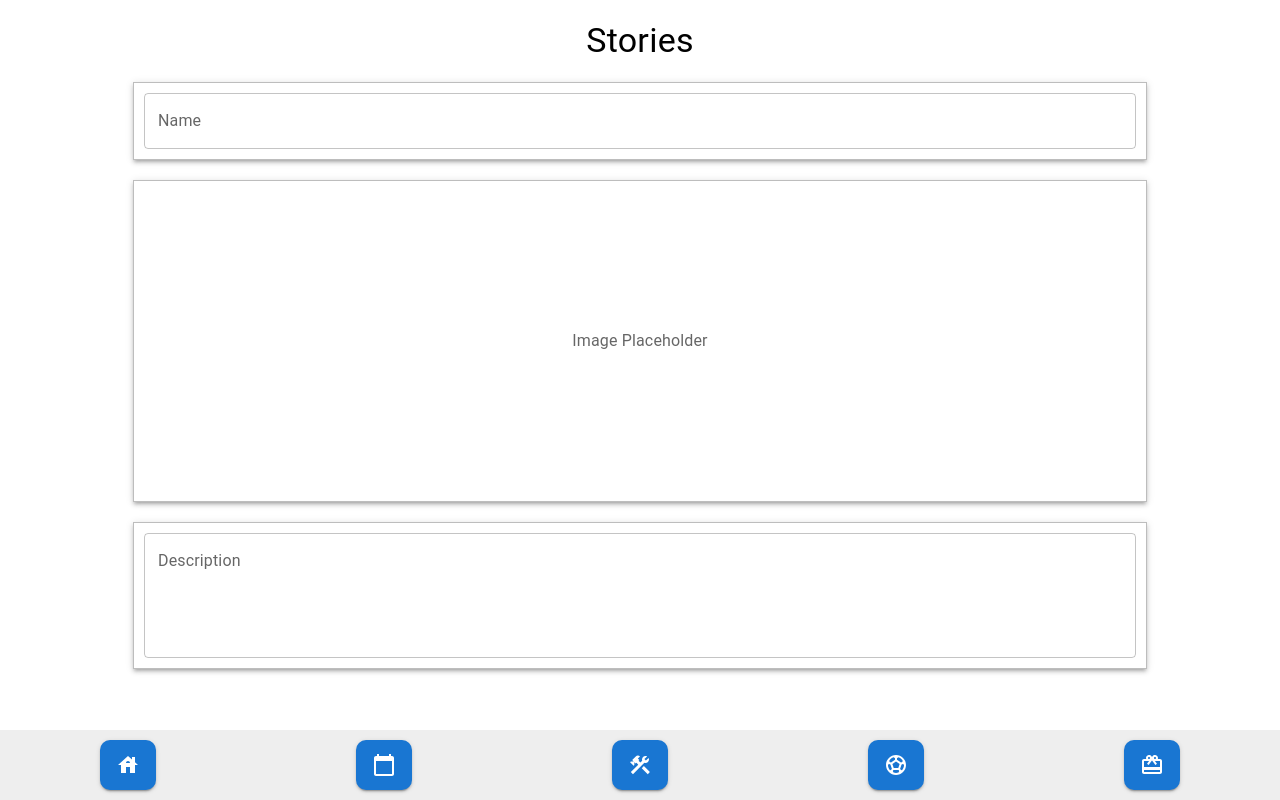
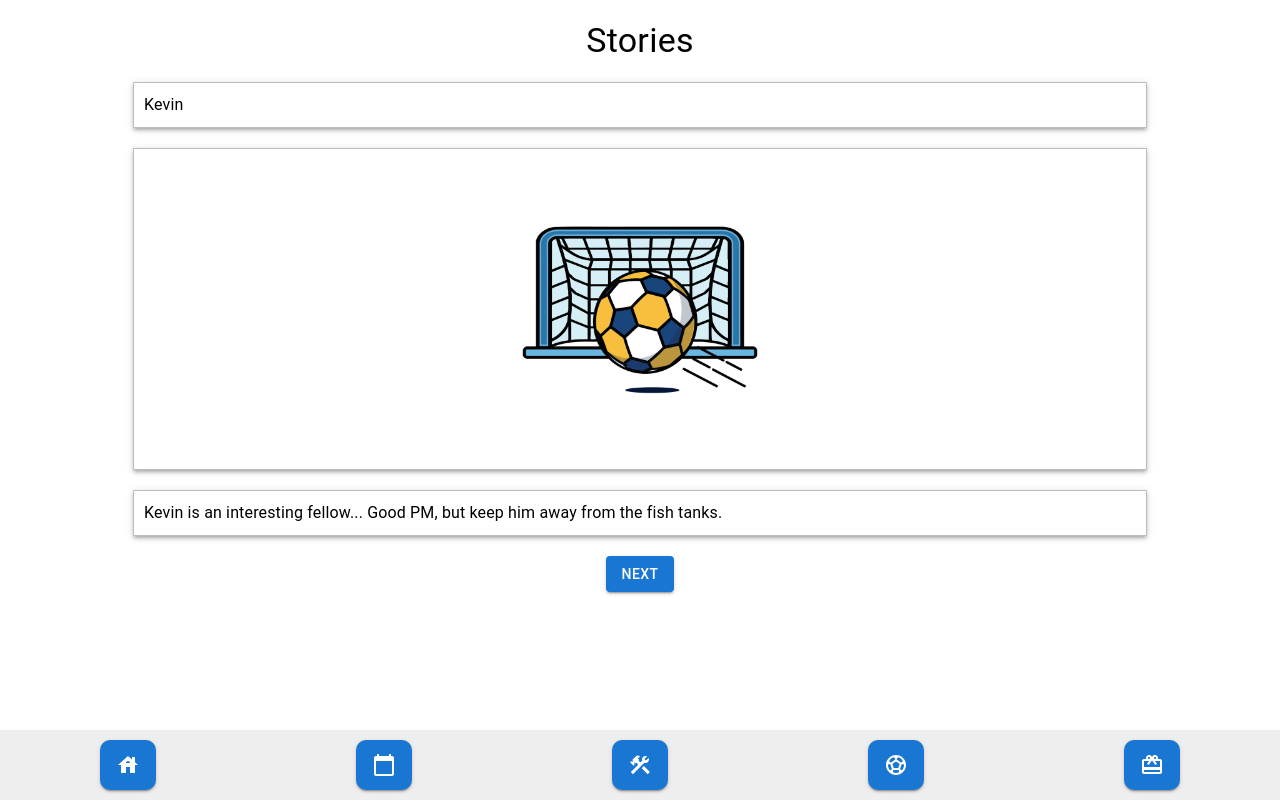
Before and after one commit to developforgood/South-Bronx-United-intern-group-3, a React (Create React App) app in the folder application/: page /page4 in a window 1280 px wide. Built offline with nearby package versions, Linux system fonts and the light colour scheme.

Commit message:
story page function

```diff
--- /dev/null
+++ b/application/src/components/StoryCard.js
@@ -0,0 +1,65 @@
+import React from "react";
+import Typography from "@mui/material/Typography";
+import Box from "@mui/material/Box";
+import TextField from "@mui/material/TextField";
+import soccerImage from "../images/soccerstories.jpg";
+
+export default function StoryCard(props) {
+  return (
+    <Box
+      sx={{
+        padding: "20px",
+        display: "flex",
+        flexDirection: "column",
+        alignItems: "center",
+        gap: "20px",
+      }}
+    >
+      <Typography variant="h4" component="div">
+        Stories
+      </Typography>
+
+      <Box
+        sx={{
+          width: "80%",
+          border: "1px solid",
+          borderColor: "grey.400",
+          boxShadow: 3,
+          padding: "10px",
+        }}
+      >
+        <Typography>{props.name}</Typography>
+      </Box>
+
+      <Box
+        sx={{
+          width: "80%",
+          height: "300px",
+          border: "1px solid",
+          borderColor: "grey.400",
+          boxShadow: 3,
+          padding: "10px",
+          display: "flex",
+          justifyContent: "center",
+          alignItems: "center",
+        }}
+      >
+        <Box>
+          <img style={{ height: "300px" }} src={soccerImage}></img>
+        </Box>
+      </Box>
+
+      <Box
+        sx={{
+          width: "80%",
+          border: "1px solid",
+          borderColor: "grey.400",
+          boxShadow: 3,
+          padding: "10px",
+        }}
+      >
+        <Typography>{props.description}</Typography>
+      </Box>
+    </Box>
+  );
+}
--- a/application/src/pages/Page4.js
+++ b/application/src/pages/Page4.js
@@ -1,72 +1,51 @@
 // src/pages/Page4.js
 import React from "react";
-import Typography from "@mui/material/Typography";
-import Box from "@mui/material/Box";
-import TextField from "@mui/material/TextField";
+import StoryCard from "../components/StoryCard";
+import { Button } from "@mui/material";
 
 const Page4 = () => {
+  const [index, setIndex] = React.useState(0);
+  const [stories, setStories] = React.useState([
+    {
+      name: "Kevin",
+      description:
+        "Kevin is an interesting fellow... Good PM, but keep him away from the fish tanks.",
+    },
+    {
+      name: "June",
+      description:
+        "June helped us get NPM working by fixing our horrible package.json files!",
+    },
+    {
+      name: "Hannah",
+      description:
+        "Hannah is still upset about the cancelled Taylor Swift concerts.",
+    },
+    { name: "Michael", description: "I followed Michael on Instagram!" },
+  ]);
+
+  const handleClick = () => {
+    setIndex((index + 1) % stories.length);
+  };
+
   return (
-    <Box
-      sx={{
-        padding: "20px",
+    <div
+      style={{
         display: "flex",
         flexDirection: "column",
-        alignItems: "center",
-        gap: "20px",
       }}
     >
-      <Typography variant="h4" component="div">
-        Stories
-      </Typography>
+      <StoryCard
+        name={stories[index].name}
+        description={stories[index].description}
+      />
 
-      <Box
-        sx={{
-          width: "80%",
-          border: "1px solid",
-          borderColor: "grey.400",
-          boxShadow: 3,
-          padding: "10px",
-        }}
-      >
-        <TextField fullWidth label="Name" variant="outlined" />
-      </Box>
-
-      <Box
-        sx={{
-          width: "80%",
-          height: "300px",
-          border: "1px solid",
-          borderColor: "grey.400",
-          boxShadow: 3,
-          padding: "10px",
-          display: "flex",
-          justifyContent: "center",
-          alignItems: "center",
-        }}
-      >
-        <Typography variant="body1" color="text.secondary">
-          Image Placeholder
-        </Typography>
-      </Box>
-
-      <Box
-        sx={{
-          width: "80%",
-          border: "1px solid",
-          borderColor: "grey.400",
-          boxShadow: 3,
-          padding: "10px",
-        }}
-      >
-        <TextField
-          fullWidth
-          label="Description"
-          multiline
-          rows={4}
-          variant="outlined"
-        />
-      </Box>
-    </Box>
+      <div style={{ textAlign: "center" }}>
+        <Button variant="contained" onClick={handleClick}>
+          NEXT
+        </Button>
+      </div>
+    </div>
   );
 };
 
```
Also changed, not shown: application/src/images/soccerstories.jpg (added).
